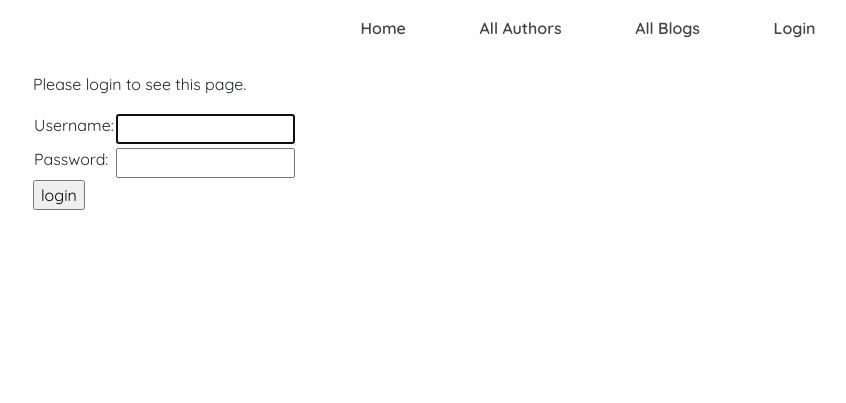
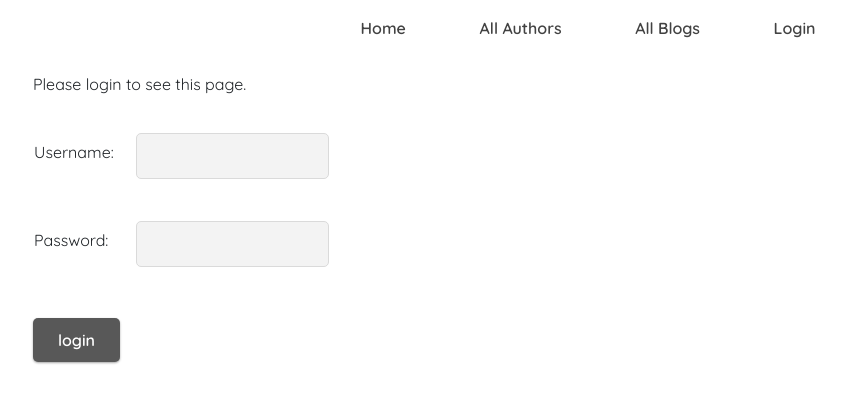
Before and after one commit to Navayuvan-SB/Mini-Blog-App, a Django app: page /accounts/login/?next=/blog/1/comment/create in a window 1280 px wide. Shown: the top 403 px of the page, without its empty margins (52-898 px from the left). Run offline with Django 3.2, Linux system fonts and the light colour scheme.

Commit message:
Improve style for UI elements

```diff
--- a/blog/static/css/style.css
+++ b/blog/static/css/style.css
@@ -53,3 +53,116 @@
   display: flex;
   justify-content: space-between;
 }
+
+.pagination {
+  margin: 30px 0;
+}
+
+.pagination .page-links .wrapper,
+.pagination .page-links span {
+  margin: 0px 10px;
+}
+
+.pagination .page-links .wrapper {
+  width: 30px;
+  height: 30px;
+  display: flex !important;
+  justify-content: center;
+  align-items: center;
+  background-color: #585858;
+  border-radius: 50%;
+}
+
+.pagination .page-links {
+  display: flex;
+  align-items: center;
+}
+
+.pagination .page-links a {
+  color: #fff;
+  font-weight: 600;
+  line-height: 0;
+}
+
+.author {
+  margin-top: 24px;
+}
+
+.author p,
+.blog-header p,
+.blog p i,
+.blog-contents p {
+  color: #585858;
+}
+
+.blog-header {
+  margin-bottom: 30px;
+}
+
+.blog-header p {
+  margin-bottom: 5px;
+}
+
+.blog {
+  margin: 30px 0;
+}
+
+.blog h5 {
+  margin-bottom: 0;
+}
+
+.blog p i {
+  font-size: 0.85rem;
+  line-height: normal !important;
+}
+
+.blog p {
+  line-height: 2rem;
+  color: #585858;
+  margin-bottom: 0;
+}
+
+.blog-contents p {
+  line-height: 2rem;
+}
+
+.comments {
+  margin-bottom: 50px;
+}
+
+.comment {
+  margin: 20px 0;
+}
+
+.comment i,
+.comment a {
+  font-size: 0.8rem;
+}
+
+.comment h6 {
+  font-size: 1.5rem;
+}
+
+input,
+textarea {
+  outline: none;
+  background-color: rgb(243, 243, 243);
+  border-radius: 5px;
+  padding: 10px;
+  margin: 20px;
+  border: 1px solid #dadada;
+}
+
+button,
+input[type="submit"],
+input[type="button"] {
+  outline: none;
+  border: none;
+  background-color: #585858;
+  padding: 10px 25px;
+  margin: 30px 0;
+  color: #fff;
+  font-weight: 600;
+  border-radius: 5px;
+  box-shadow: 0 1px 3px rgba(0, 0, 0, 0.12), 0 1px 2px rgba(0, 0, 0, 0.24);
+}
--- a/blog/templates/base_generic.html
+++ b/blog/templates/base_generic.html
@@ -52,23 +52,26 @@
             <span class="page-links">
               {% if page_obj.has_previous %}
 
+              <div class="wrapper">
               <a
                 href="{{request.path}}?page={{ page_obj.previous_page_number }}"
               >
-                previous
+                <
               </a>
+            </div>
 
               {% endif %}
 
               <span class="page-current">
-                Page {{ page_obj.number }} of {{ page_obj.paginator.num_pages }}.
+                <strong> {{ page_obj.number }} </strong> of <strong> {{ page_obj.paginator.num_pages }} </strong>
               </span>
 
               {% if page_obj.has_next %}
-
+              <div class="wrapper">
               <a href="{{request.path}}?page={{ page_obj.next_page_number }}">
-                next
+                 >
               </a>
+            </div>
 
               {% endif %}
             </span>
--- a/blog/templates/blog/author_detail.html
+++ b/blog/templates/blog/author_detail.html
@@ -4,10 +4,9 @@
 <div class="blog-header">
   <h2>{{author.name}}</h2>
   <p>
-    Date of Birth: |
+    Date of Birth:
     <i>{{author.date_of_birth}} </i>
   </p>
-
   <p>{{author.bio}}</p>
 </div>
 
```
